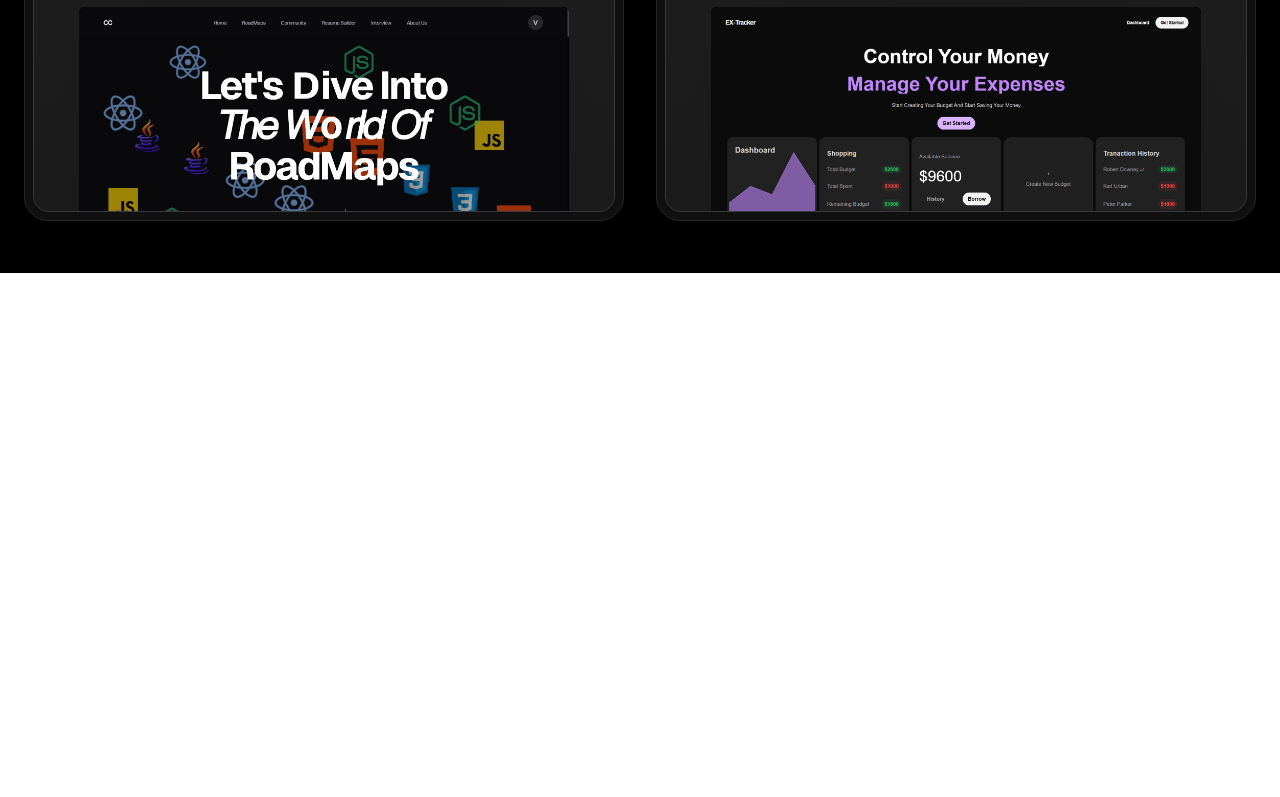
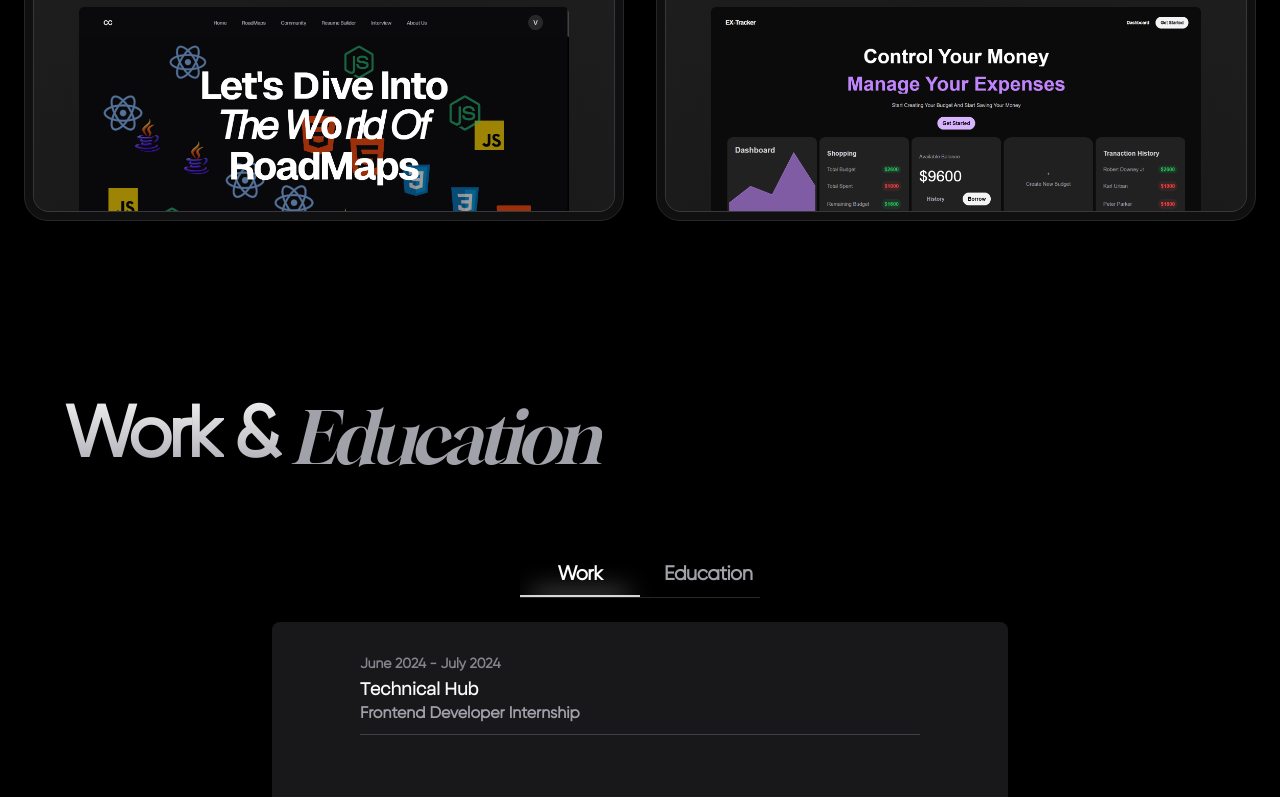
Before and after one commit to vijayram77/test, a Next.js app: page / in a window 1280 px wide. Shown: the part 2000-2797 px from the top of the page. Before the commit the page ends 2273 px from the top, so only its background shows below. Built offline with nearby package versions, Linux system fonts and the light colour scheme.

Commit message:
added education and work

```diff
--- /dev/null
+++ b/app/Work-Education/Section.jsx
@@ -0,0 +1,28 @@
+import React from 'react'
+
+const Section = ({Period , Title , subtitle , remarks}) => {
+  return (
+    <div>
+              <div className="flex items-center border-b pb-2 border-zinc-700">
+
+                <div>
+                  <h4 className="font-semibold font-[Gilroy] text-sm text-zinc-400/80">{Period}</h4>
+                  <h3 className=" text-xl font-[Degular] font-semibold text-zinc-50 ">
+                    {Title}
+                  </h3>
+                  <p className="text-base md:text-base text-zinc-400 font-semibold font-[Gilroy]">
+                    {subtitle}
+                  </p>
+                  {
+                    remarks &&
+                    <p className="text-base md:text-base font-semibold text-zinc-300/90 font-[Gilroy]">
+                      {remarks}
+                  </p>
+                  }
+                </div>
+              </div>
+            </div>
+  )
+}
+
+export default Section
--- /dev/null
+++ b/app/Work-Education/SwitchableTabs.jsx
@@ -0,0 +1,91 @@
+"use client";
+
+import gsap from "gsap";
+import React, { useRef } from "react";
+import Section from "./Section";
+
+const SwitchableTabs = () => {
+  const ref = useRef();
+  const underLineRef = useRef();
+
+  // GSAP Animations
+  const handleWorkTabClick = () => {
+    gsap.to(ref.current, { x: "0%", duration: 0.7 });
+    gsap.to(underLineRef.current, {
+      x: "0%",
+      duration: 1.2,
+      keyframes: [{ width: "60%" }, { width: "50%" }],
+      ease: "power4.out",
+    });
+    gsap.to(".education", { color: "#afafaf" });
+    gsap.to(".work", { color: "#ffffff" });
+  };
+
+  const handleEducationTabClick = () => {
+    gsap.to(ref.current, { x: "-100%", duration: 0.7 });
+    gsap.to(underLineRef.current, {
+      x: "100%",
+      duration: 1.2,
+      keyframes: [{ width: "60%" }, { width: "50%" }],
+      ease: "power4.out",
+    });
+    gsap.to(".work", { color: "#afafaf" });
+    gsap.to(".education", { color: "#ffffff" });
+  };
+
+  return (
+    <div className="max-w-3xl mx-auto px-4 py-8">
+      {/* Tab Navigation */}
+      <div className="flex relative justify-center w-fit mx-auto border-b border-zinc-800 mb-6 overflow-hidden">
+        <div ref={underLineRef} className="absolute h-[2px] bg-zinc-300 w-1/2 left-0 bottom-0">
+        <div className="absolute w-[80%] left-1/2 -translate-x-1/2 h-[200%] blur-md bg-zinc-50 bottom-0"></div>
+
+        </div>
+        <button
+          onClick={handleWorkTabClick}
+          className="px-6 tracking-tight py-2 text-base md:text-xl font-[Gilroy] font-semibold work text-[#ffffff] transition-all w-[120px]"
+        >
+          Work
+        </button>
+        <button
+          onClick={handleEducationTabClick}
+          className="px-6 tracking-tight py-2 text-base md:text-xl font-[Gilroy] font-semibold education text-zinc-400 transition-all w-[120px]"
+        >
+          Education
+        </button>
+      </div>
+
+      {/* Tab Content */}
+      <div className="bg-zinc-900 rounded-lg shadow-md p-4 md:p-6 text-gray-200 relative overflow-hidden">
+        <div ref={ref} className="flex">
+          {/* Work Tab Content */}
+          <div className="min-w-full px-[5vw] py-2 flex flex-col gap-6">
+            <Section
+              Period="June 2024 - July 2024"
+              Title="Technical Hub"
+              subtitle="Frontend Developer Internship"
+            />
+          </div>
+
+          {/* Education Tab Content */}
+          <div className="min-w-full px-[5vw] py-2 flex flex-col gap-6">
+            <Section
+              Period="August 2022 - April 2026 (Expected)"
+              Title="Aditya College Of Engineering & Technology"
+              subtitle="B.Tech in Electronics And Communication Engineering"
+              remarks="CGPA : 7.5"
+            />
+            <Section
+              Period="August 2020 - May 2022"
+              Title="Government Junior College"
+              subtitle="Intermediate in MPC"
+              remarks="Percentage : 67"
+            />
+          </div>
+        </div>
+      </div>
+    </div>
+  );
+};
+
+export default SwitchableTabs;
--- /dev/null
+++ b/app/Work-Education/Work-Education.jsx
@@ -0,0 +1,14 @@
+import React from 'react'
+import Title from '../components/Title'
+import SwitchableTabs from './SwitchableTabs'
+
+const Work_Education = () => {
+  return (
+    <div id='info' className='w-full relative z-[9999] min-h-screen px-[5vw] pt-[15vh]'>
+      <Title title="Work & Education" />
+      <SwitchableTabs />
+    </div>
+  )
+}
+
+export default Work_Education
--- a/app/components/Title.jsx
+++ b/app/components/Title.jsx
@@ -1,19 +1,35 @@
 "use client"
-import React from 'react'
-import { motion } from 'framer-motion';
+import React, { useRef } from 'react'
+import { useGSAP } from '@gsap/react';
+import gsap from 'gsap';
+import { ScrollTrigger } from 'gsap/all';
 
-const ProjectsTitle = ({title}) => {
+const Title = ({title}) => {
+  const ref = useRef();
+  gsap.registerPlugin(ScrollTrigger)
+  useGSAP(() => {
+        gsap.from(title == "My Current Stack" ? ".stacktitle" : title == "Recent Projects" ?  ".projectstitle" : ".workedu", {
+            y: 150,
+            duration: 0.5,
+            stagger: 0.2,
+            rotate : 15,
+            scrollTrigger : {
+              trigger : ref.current,
+              start : "top 90%"
+            }
+        })
+  })
 
   return (
-    <div className=' w-full mb-[5vh] select-none flex gap-[0.5vmax] '>
+    <div ref={ref} className={` w-full mb-[5vh] select-none flex gap-[0.7vmax] overflow-hidden flex-wrap `}>
 
           {
             title.split(" ").map((item , index) => (
-              <motion.h1 key={index} initial={{y : 100 , opacity : 0}} whileInView={{y : 0 , opacity : 1}} viewport={{once : true }} transition={{ duration : 0.5 , delay : index*0.2 }} className='text-5xl md:text-7xl font-[Gilroy] pr-[0.2vmax] py-2 font-bold inline-block bg-gradient-to-b from-zinc-300 to-zinc-400 capitalize text-transparent bg-clip-text tracking-tighter whitespace-nowrap'>{item}</motion.h1>
+              <h1 key={index} className={`${title == "My Current Stack" ? "stacktitle" : title == "Recent Projects" ?  "projectstitle" : "workedu" } ${item == "Education" ? "font-[Gloock] italic from-zinc-400 to-zinc-400" : "font-[Gilroy] font-bold from-zinc-100 to-zinc-400"}  text-5xl md:text-7xl  pr-[0.4vmax] py-2 inline-block bg-gradient-to-b capitalize text-transparent bg-clip-text tracking-tighter whitespace-nowrap`}>{item}</h1>
             ))
           }
     </div>
   )
 }
 
-export default ProjectsTitle
+export default Title
--- a/app/page.js
+++ b/app/page.js
@@ -9,6 +9,7 @@ import Socials from './components/Socials'
 import { useGSAP } from '@gsap/react'
 import gsap, { Power4 } from 'gsap'
 import MyStack from './Stack/MyStack'
+import Work_Education from './Work-Education/Work-Education'
 
 const page = () => {
   const lenisRef = useRef(null);
@@ -57,7 +58,7 @@ const page = () => {
         <Logo />
         <div ref={ref} className='w-fit relative hidden lg:flex justify-center items-center px-1 py-1 gap-2 backdrop-blur-sm border border-zinc-700 bg-zinc-900/40 rounded-full '>
           {
-            ["home",  "stack","projects"].map((item, index) =>
+            ["home",  "stack","projects","info"].map((item, index) =>
               (
               <h6 onClick={(e) => handleClick(e.currentTarget, item)} className=' cursor-pointer relative text-zinc-300 z-[999] px-4 py-3 transition-all ease-in-out duration-400 uppercase text-sm font-semibold tracking-tighter rounded-full' key={index}>{item}</h6>
             )
@@ -80,6 +81,7 @@ const page = () => {
       <Landing />
       <MyStack />
       <Projects />
+      <Work_Education />
     </div>
   )
 }
```
